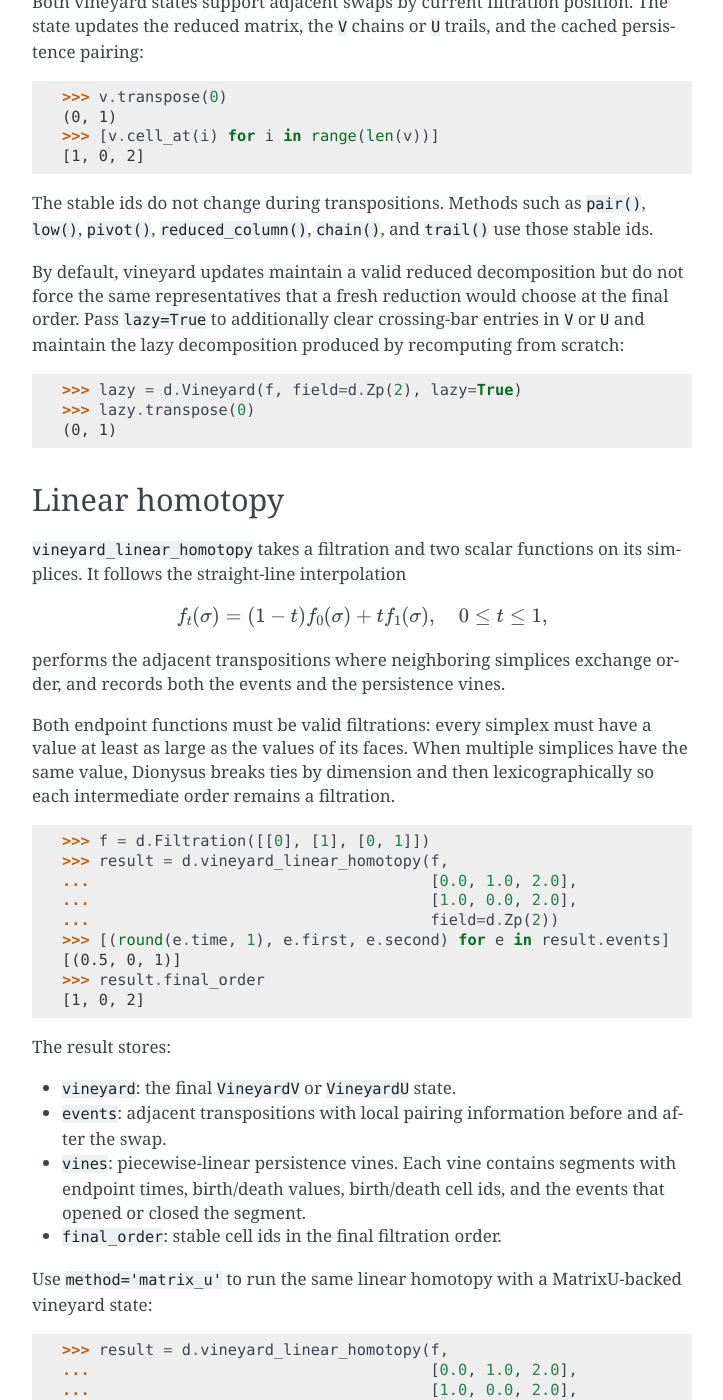
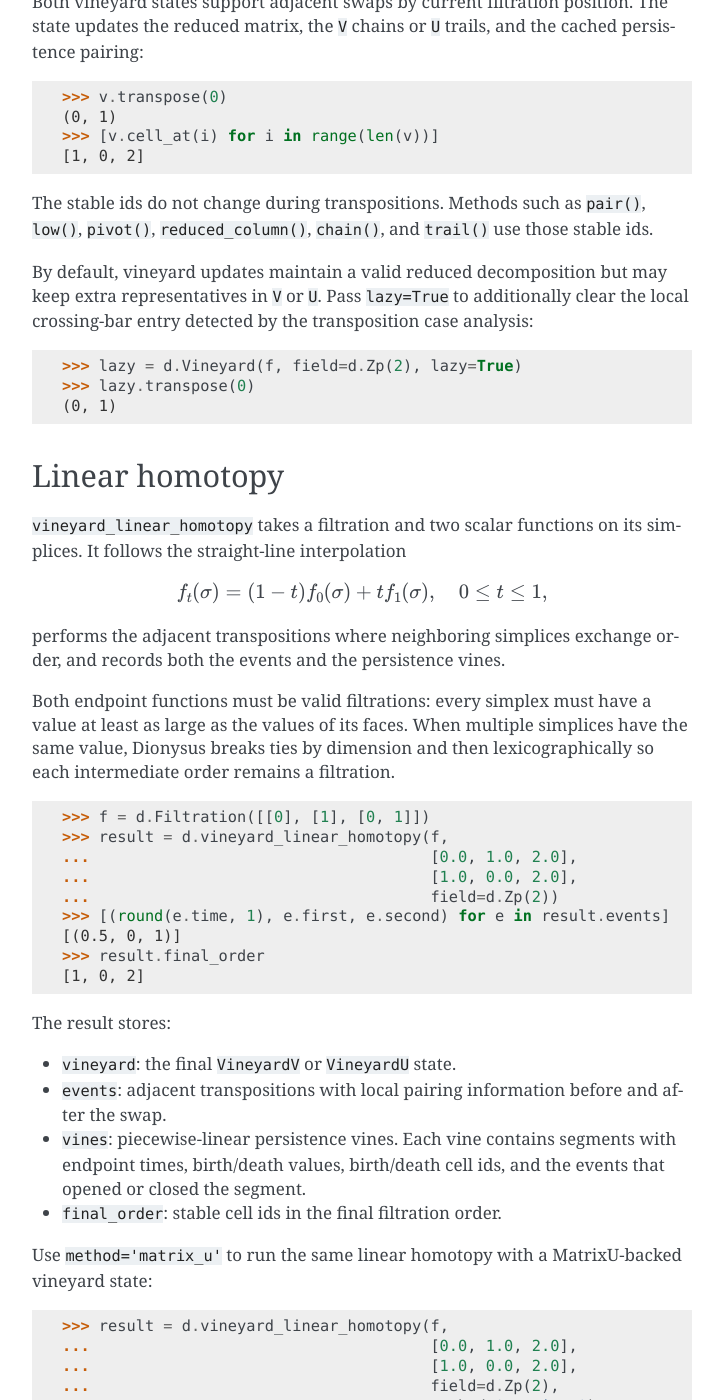
Before and after one commit to mrzv/dionysus, a Sphinx documentation site: the page built from doc/tutorial/vineyards.rst, in a window 1280 px wide and 1400 px high, scrolled down 1053 px. Shown: the whole window, without its empty margins (388-1111 px from the left). Built offline with Sphinx 7.4.7, drawn with Linux system fonts in a browser that asks for light colours; some of the changed text lies outside the part shown.

Commit message:
[ai] Localize lazy vineyard cleanup
Update lazy vineyard maintenance to use the transposition case analysis directly instead of scanning for all crossing bars after each swap. Lazy mode now clears only the local basis entry exposed by the relevant no-switch cases: the positive-positive endpoint case and the death-death endpoint case.

This keeps lazy updates aligned with the ordinary vineyard repair and avoids broad post-transposition cleanup loops. Keep the large linear-homotopy test focused on pairing correctness and the fact that non-lazy representatives can differ from fresh reduction, and update the tutorial wording to describe local lazy cleanup.

Verification:
- PYTHONPATH=... uv run --group test python -m pytest tests/test_vineyard_linear_homotopy.py tests/test_vineyard.py tests/test_vineyard_matrix.py tests/test_matrix_u.py
- PYTHONPATH=... uv run --group doc sphinx-build -b doctest doc /tmp/dionysus-doc-doctest

Model: openai/gpt-5.5

```diff
--- a/doc/tutorial/vineyards.rst
+++ b/doc/tutorial/vineyards.rst
@@ -65,10 +65,9 @@
 ``low()``, ``pivot()``, ``reduced_column()``, ``chain()``, and ``trail()`` use
 those stable ids.
 
-By default, vineyard updates maintain a valid reduced decomposition but do not
-force the same representatives that a fresh reduction would choose at the final
-order. Pass ``lazy=True`` to additionally clear crossing-bar entries in ``V`` or
-``U`` and maintain the lazy decomposition produced by recomputing from scratch:
+By default, vineyard updates maintain a valid reduced decomposition but may keep
+extra representatives in ``V`` or ``U``. Pass ``lazy=True`` to additionally clear
+the local crossing-bar entry detected by the transposition case analysis:
 
 .. doctest::
 
@@ -129,8 +128,8 @@
     >>> isinstance(result.vineyard, d.VineyardU)
     True
 
-Pass ``lazy=True`` to ``vineyard_linear_homotopy`` when the final ``V`` or ``U``
-representatives should match a fresh reduction at the final order.
+Pass ``lazy=True`` to ``vineyard_linear_homotopy`` to perform the same local lazy
+cleanup during the sweep.
 
 The vines are stored as piecewise-linear segments. Each segment records its time
 interval, birth and death values at the interval endpoints, and the stable cell
```
Also changed, not shown: 3 other files.
